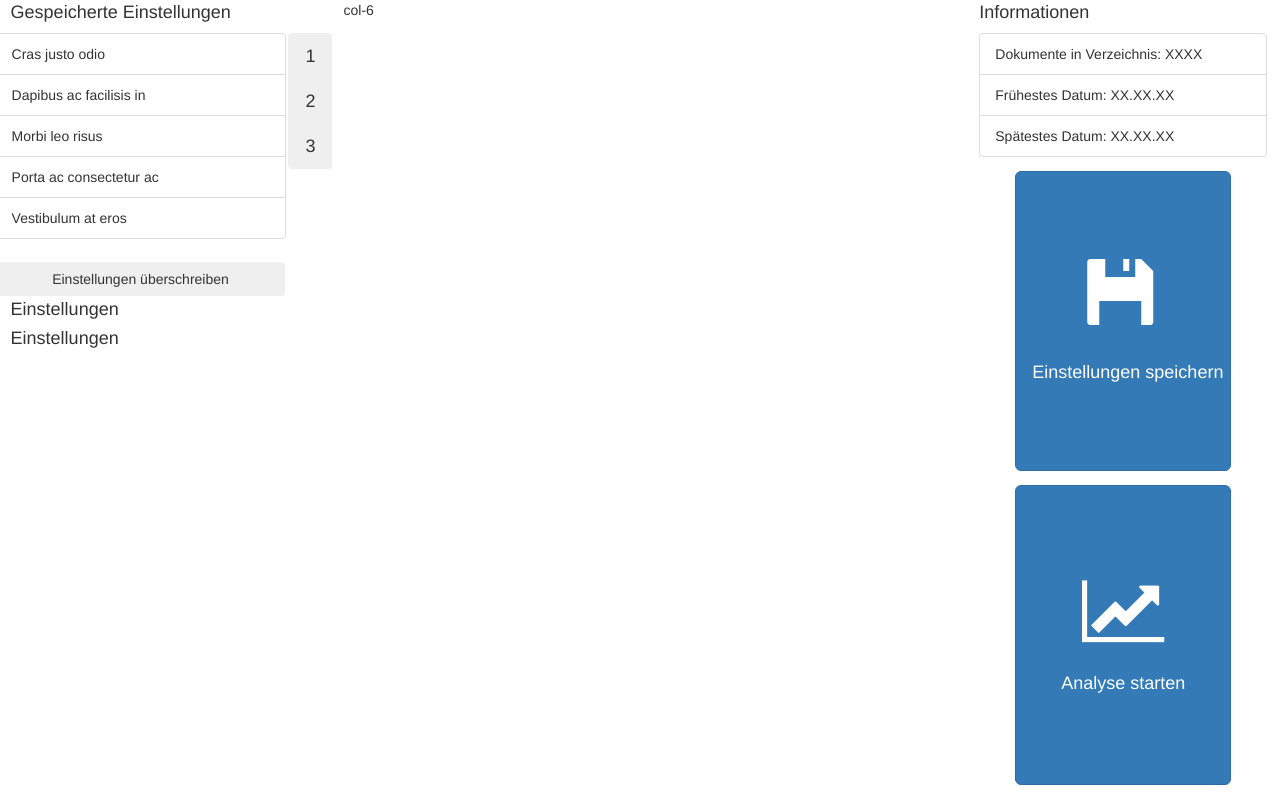
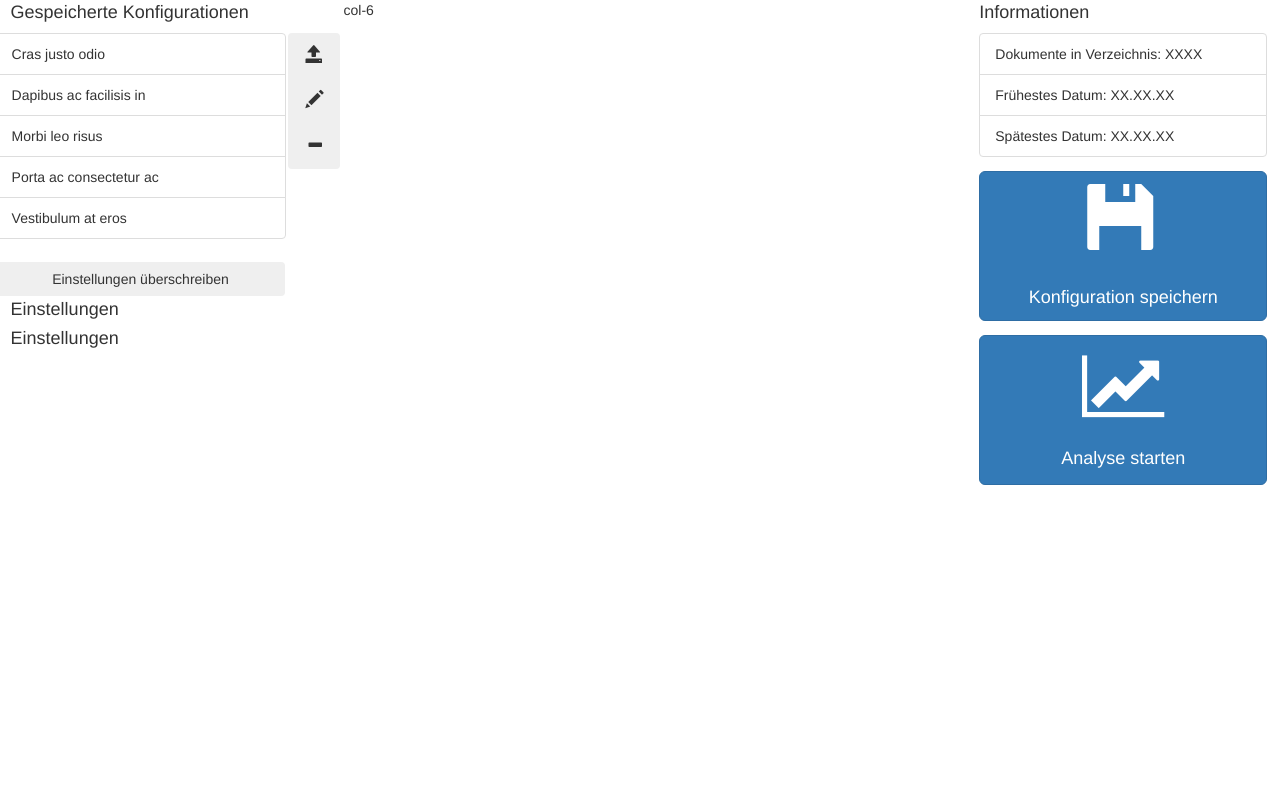
Before and after one commit to KevinLang1337/analysetool, a Django app: page /tool/konfiguration/ in a window 1280 px wide. Run offline with Django 3.2, Linux system fonts and the light colour scheme; some libraries are stand-ins or nearby versions.

Commit message:
Diverse Änderungen

```diff
--- a/tool/templates/konfiguration.html
+++ b/tool/templates/konfiguration.html
@@ -7,7 +7,7 @@
 <body style="height:100%; margin-left: 2%; margin-right: 1%;">
   <div class="row" style="height: 75%;">
     <div class="col-3 nospace">
-      <h1 class="title">Gespeicherte Einstellungen</h1>
+      <h1 class="title">Gespeicherte Konfigurationen</h1>
       <div class="row">
         <div class="col-10 nospace">
           <ul class="list-group with_scrollbar">
@@ -20,9 +20,12 @@
         </div>
         <div class="col-2 nospace">
           <div class="btn-group-vertical" style="margin-left:5%">
-            <button type="button" class="btn btn-lg">1</button>
-            <button type="button" class="btn btn-lg">2</button>
-            <button type="button" class="btn btn-lg">3</button>
+            <!-- BUTTON IMPORT -->
+            <button type="button" class="btn btn-lg"><span class="glyphicon glyphicon-open"></span></button>
+            <!-- BUTTON EDIT -->
+            <button type="button" class="btn btn-lg"><span class="glyphicon glyphicon-pencil"></span></button>
+            <!-- BUTTON DELETE -->
+            <button type="button" class="btn btn-lg"><span class="glyphicon glyphicon-minus"></span></button>
           </div>
         </div>
         <button type="button" class="btn btn-space btn-md btn-block" style="width:83.3%">Einstellungen
@@ -33,7 +36,7 @@
     </div>
     <div class="col-6">col-6</div>
 
-    <!-- RECHTE SPALTE -->
+    <!-- RIGHT COLUMN -->
 
     <div class="col-3">
       <h1 class="title">Informationen</h1>
@@ -43,23 +46,24 @@
         <li class="list-group-item">Spätestes Datum: XX.XX.XX</li>
       </ul>
 
-      <!-- BUTTON EINSTELLUNGEN SPEICHERN -->
+      <!-- BUTTON SAVE CONFIGURATION -->
       <button type="button" class="btn btn-primary btn-lg text-center"
-        style="width: 75%; height: 50%; margin: auto; margin-top: 5%; display: block"><span
-          class="glyphicon glyphicon-floppy-disk gly-4x"></span><br><br>Einstellungen
+        style="width: 100%; height: 25%; margin: auto; margin-top: 5%; display: block"><span
+          class="glyphicon glyphicon-floppy-disk gly-4x"></span><br><br>Konfiguration
         speichern</button>
 
-      <!-- BUTTON ANALYSE STARTEN -->
+      <!-- BUTTON START ANALYSIS -->
       <button type="button" class="btn btn-primary btn-lg text-center"
-        style="width: 75%; height: 50%; margin: auto; margin-top: 5%; display: block"><span
+        style="width: 100%; height: 25%; margin: auto; margin-top: 5%; display: block"><span
           class="fa fa-line-chart fa-4x"></span><br><br>Analyse starten</button>
 
-  </div>
+    </div>
 
 
 
 
   </div>
 </body>
+
 </html>
 {% endblock %}
```
